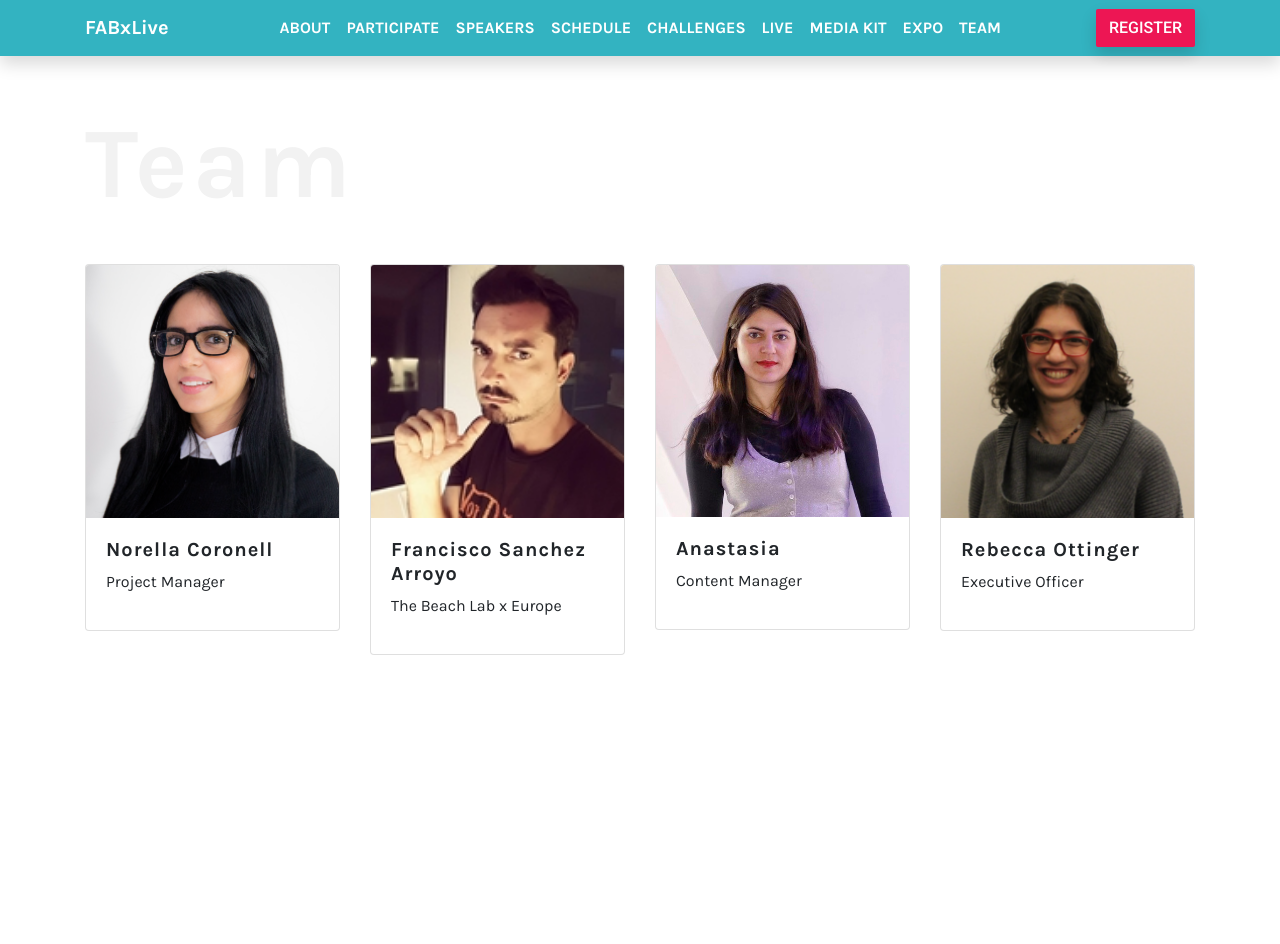
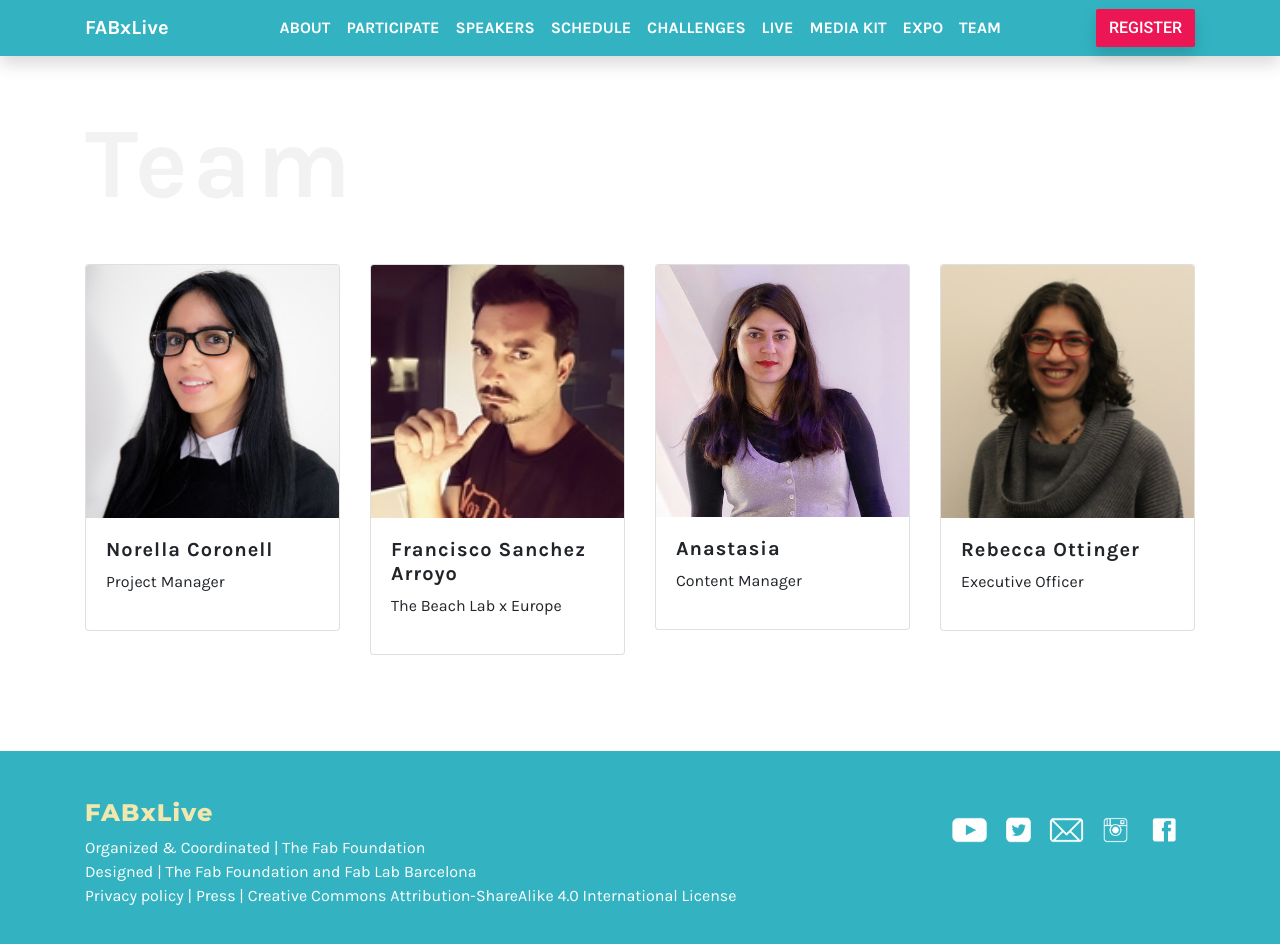
Before and after one commit to fabfoundation/fabxlive2020, a Jekyll site: the page built from team.html, in a window 1280 px wide and 980 px high. Shown: the top 944 px of the window. Built offline with Jekyll 4.4.1, drawn with Linux system fonts in a browser that asks for light colours; nearby versions of some CDN libraries.

Commit message:
Show footer on all pages

```diff
--- a/_includes/footer.html
+++ b/_includes/footer.html
@@ -1,28 +1,23 @@
-<footer class="container-fluid mt-5 py-4 bg-light">
-  <data class="" href="{{ "/" | relative_url }}"></data>
+<footer class="bg-cyan text-white py-5">
+  <div class="container">
+    <div class="d-flex flex-column flex-lg-row justify-content-between align-items-start">
 
-  <div class="">
+      <div class="mb-4 mr-2">
+        <h4 class="text-yellow footer-header">FABxLive</h4>
+        <p class="m-0">
+        Organized & Coordinated | The Fab Foundation
+        </p>
 
-    <h2 class="">{{ site.title | escape }}</h2>
+        <p class="m-0">
+        Designed | The Fab Foundation and Fab Lab Barcelona
+        </p>
 
-    <div class="">
-      <div class="">
-        <ul class="">
-          <li class="">
-            {%- if site.author -%}
-              {{ site.author | escape }}
-            {%- else -%}
-              {{ site.title | escape }}
-            {%- endif -%}
-            </li>
-            {%- if site.email -%}
-            <li><a class="" href="mailto:{{ site.email }}">{{ site.email }}</a></li>
-            {%- endif -%}
-        </ul>
+        <p class="m-0">
+        Privacy policy | Press | Creative Commons Attribution-ShareAlike 4.0 International License
+        </p>
       </div>
 
+      {%- include social.html -%}
     </div>
-
   </div>
-
 </footer>
--- a/_layouts/default.html
+++ b/_layouts/default.html
@@ -11,9 +11,7 @@
       {{ content }}
     </main>
 
-    {% comment %}
     {%- include footer.html -%}
-    {% endcomment %}
 
   </body>
 
--- a/schedule.html
+++ b/schedule.html
@@ -40,7 +40,7 @@ title: Schedule
 <div class="circle-sm bg-yellow position-absolute" style="right: 10px; top:90px"></div>
 <div class="box-sm bg-red position-absolute" style="right: 10px; "></div>
 
-<section class="mb-5">
+<section class="pb-5">
   <div class="tab-content" id="pills-date">
     {% assign all_days = site.events | group_by_exp:"site", "site.date | date: '%-d'" %}
     {% for each_day in all_days %}
--- a/team.html
+++ b/team.html
@@ -5,7 +5,7 @@ title: Team
 
 <h1>Team</h1>
 
-<section class="row">
+<section class="row mb-5 pb-5">
 
   <!-- add new team members in _data/team.yml -->
   {% for item in site.data.team %}
```
Also changed, not shown: index.html (+0 -24 lines).
